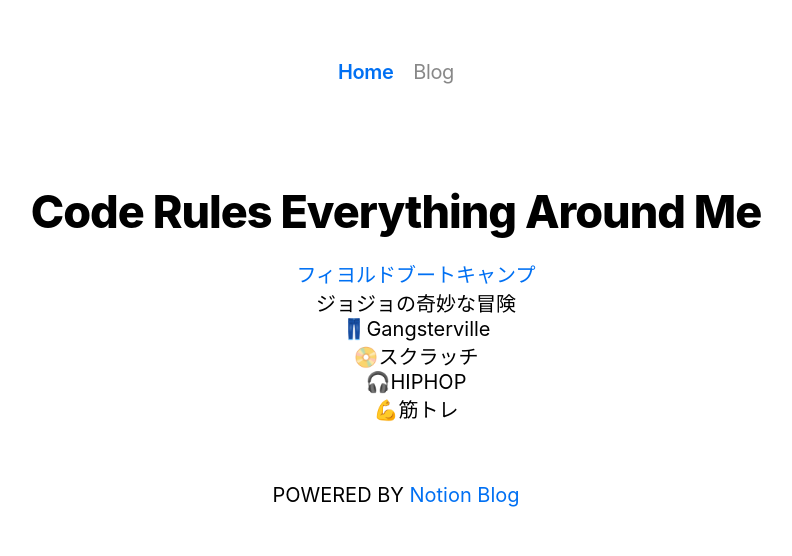
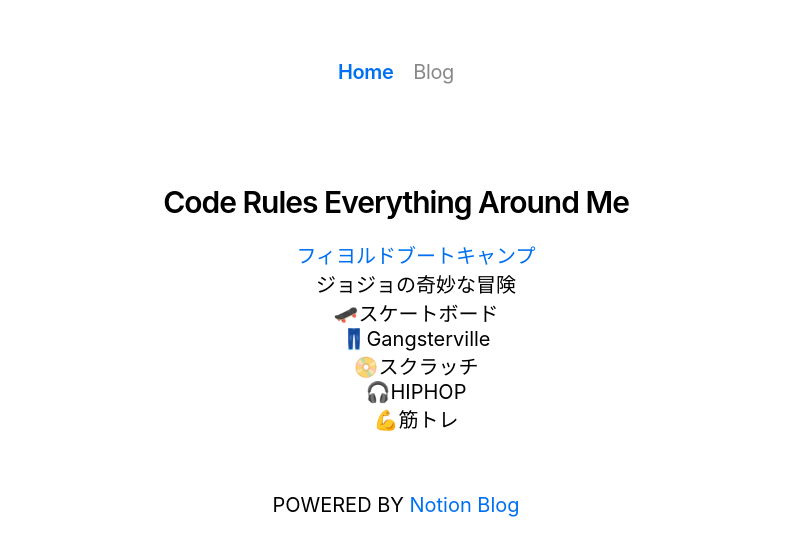
Before and after one commit to obregonia1/notion-blog, a Next.js app: page / in a window 1280 px wide. Shown: the top 556 px of the page, without its empty margins (244-1036 px from the left). Built offline with nearby package versions, Linux system fonts and the light colour scheme.

Commit message:
cssを修正

```diff
--- a/src/pages/index.tsx
+++ b/src/pages/index.tsx
@@ -15,6 +15,7 @@ export default function Index() {
             <a href="https://bootcamp.fjord.jp/">フィヨルドブートキャンプ</a>
           </li>
           <li>ジョジョの奇妙な冒険</li>
+          <li>🛹スケートボード</li>
           <li>👖Gangsterville</li>
           <li>📀スクラッチ</li>
           <li>🎧HIPHOP</li>
--- a/src/styles/global.css
+++ b/src/styles/global.css
@@ -277,8 +277,8 @@ mark {
 
 h1 {
   margin: var(--gap-double) 0 calc(0.5 * var(--gap)) 0;
-  font-size: 2.25rem;
-  font-weight: 800;
+  font-size: 1.5rem;
+  font-weight: 600;
   letter-spacing: -0.05rem;
 }
 
```
Also changed, not shown: src/styles/blog.module.css (+16 -0 lines).
